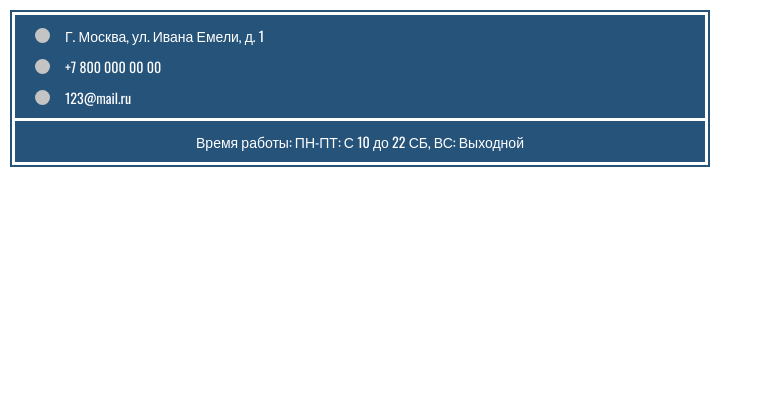
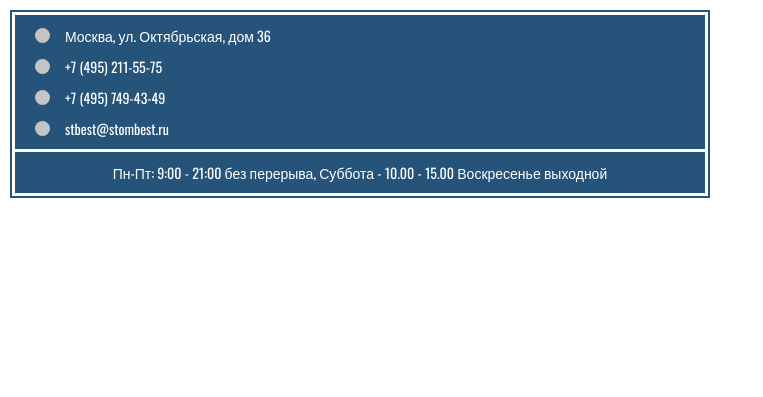
Before and after one commit to ddnnss/stombest, a Django app: page /contact in a window 1280 px wide. Shown: the part 40-437 px from the top of the page, without its empty margins (0-763 px from the left). Run offline with Django 3.2, Linux system fonts and the light colour scheme.

Commit message:
add subservices

```diff
--- a/templates/contact.html
+++ b/templates/contact.html
@@ -38,18 +38,19 @@
  <div class="contact-info">
 
      <div class="contact-info-top">
-      <p>Г. Москва, ул. Ивана Емели, д. 1</p>
-         <p>+7 800 000 00 00</p>
-         <p>123@mail.ru</p>
+      <p>Москва, ул. Октябрьская, дом 36</p>
+         <p>+7 (495) 211-55-75</p>
+         <p>+7 (495) 749-43-49</p>
+         <p>stbest@stombest.ru</p>
       </div>
         <div class="contact-info-bottom">
-<p>Время работы: ПН-ПТ: С 10 до 22       СБ, ВС: Выходной</p>
+<p>Пн-Пт: 9:00 - 21:00 без перерыва, Суббота - 10.00 - 15.00 Воскресенье выходной</p>
      </div>
 
  </div>
 
 
-
+<div class="bott"></div>
 </div>
 {% include 'footer.html' %}
 
```
